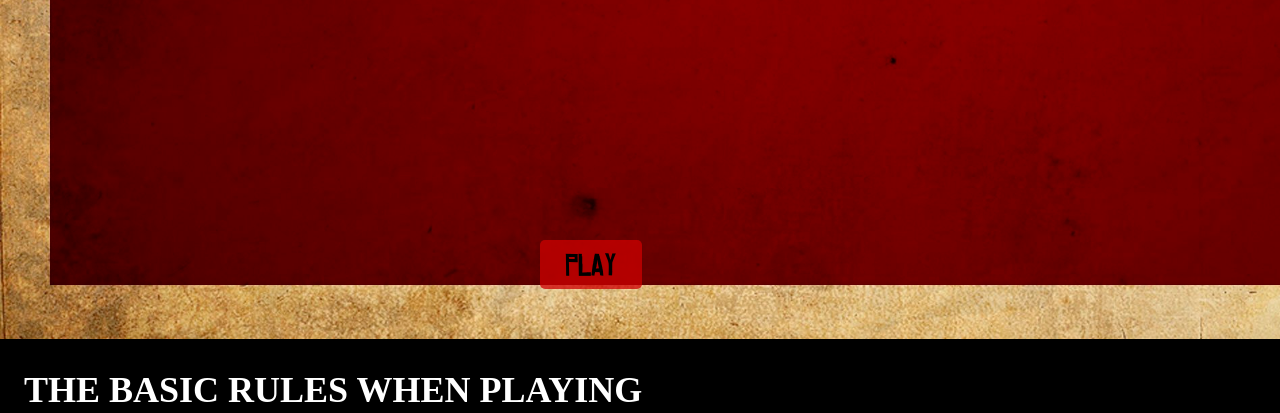
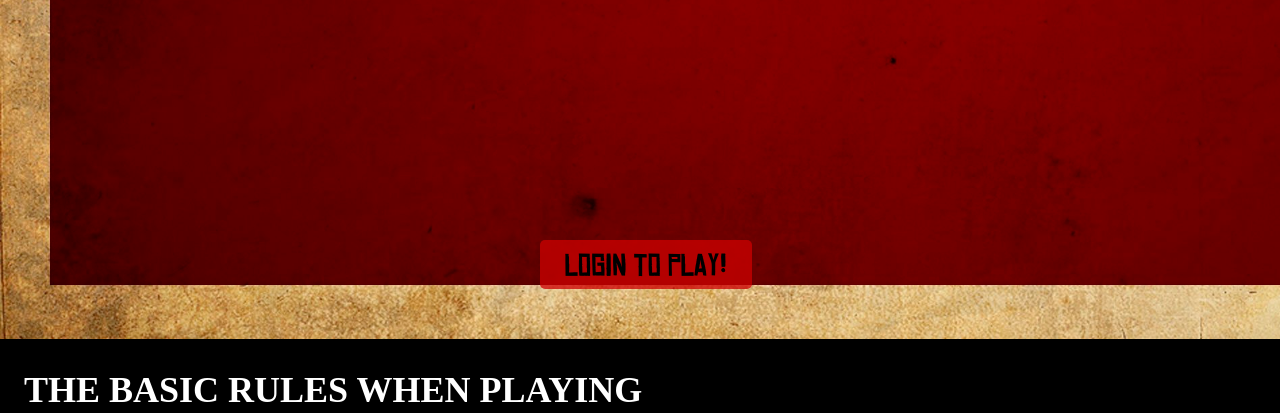
Before and after one commit to Kanishk99/Blackjack, a PHP site: page / in a window 1280 px wide. Shown: the part 855-1268 px from the top of the page. Run offline with PHP 8.4, Linux system fonts and the light colour scheme.

Commit message:
Add files via upload

```diff
--- a/index.php
+++ b/index.php
@@ -37,8 +37,14 @@
     </header>
     <div class="game_space">
         <div class="game_part">
-            <button onclick="this.style.visibility='hidden'; startGame()" id="game" class="play">PLAY</Button>
-
+            <?php
+            if (isset($_SESSION['username'])) {
+            echo "<button onclick=\"this.style.visibility='hidden'; startGame()\" id='game' class='play'>PLAY</Button>";
+            }
+            else {
+            echo "<button id='game' class='play'>LOGIN TO PLAY!</Button>";
+            }
+                ?>
             <div>
                 <div id=dealerSide1 class="dCards"> </div>
                 <div id=dealerSide2 class="dCards"> </div>
@@ -103,7 +109,8 @@
                 </li>
                 <li>
                     <p>Players win when their hand totals higher than dealer's hand, or they have 21 or less when
-                        <br> the dealer busts &nbsp; (i.e., exceeds 21).</p>
+                        <br> the dealer busts &nbsp; (i.e., exceeds 21).
+                    </p>
                 </li>
             </ol>
         </span>
@@ -136,8 +143,8 @@
 
 
         echo "            <button input type='submit' value=Login name='Login' class='loginbtn'> Login </button>";
-        echo "            <u><a class='regi-position' onclick='document.getElementById('id02').style.display='block'';
-                        onclick='document.getElementById('id01').style.display='none''>Don't have an account? Sign up
+        echo "            <u><a class='regi-position' onclick=\"document.getElementById('id02').style.display='block'\";
+                        onclick=\"document.getElementById('id01').style.display='none'\">Don't have an account? Sign up
                         here!</a></u>";
         echo "        </div>";
 
@@ -151,7 +158,8 @@
             <div class="close-sign">
                 <span onclick="document.getElementById('id02').style.display='none'" title="Close Modal" class="close">
                     &times;
-                </span> </div>
+                </span>
+            </div>
             <img src="WebPhotos\blackjack7.jpg" alt="logo" class="profile">
 
 
@@ -177,7 +185,8 @@
             <div class="close-sign">
                 <span onclick="document.getElementById('id03').style.display='none'" title="Close Modal" class="close">
                     &times;
-                </span> </div>
+                </span>
+            </div>
 
 
             <h1 style="font-size: 60px ;"> Card Rules</h1>
@@ -202,7 +211,8 @@
             <div class="close-sign">
                 <span onclick="document.getElementById('id04').style.display='none'" title="Close Modal" class="close">
                     &times;
-                </span> </div>
+                </span>
+            </div>
 
 
             <h1 style="font-size: 60px ;"> Hitting Rules</h1>
@@ -223,7 +233,8 @@
             <div class="close-sign">
                 <span onclick="document.getElementById('id05').style.display='none'" title="Close Modal" class="close">
                     &times;
-                </span> </div>
+                </span>
+            </div>
 
 
             <h1 style="font-size: 60px ;"> Standing Rules</h1>
@@ -245,7 +256,8 @@
             <div class="close-sign">
                 <span onclick="document.getElementById('id06').style.display='none'" title="Close Modal" class="close">
                     &times;
-                </span> </div>
+                </span>
+            </div>
 
 
             <h1 style="font-size: 60px ;"> Surrender</h1>
```
Lines whose indentation alone changed are shown as unchanged.
